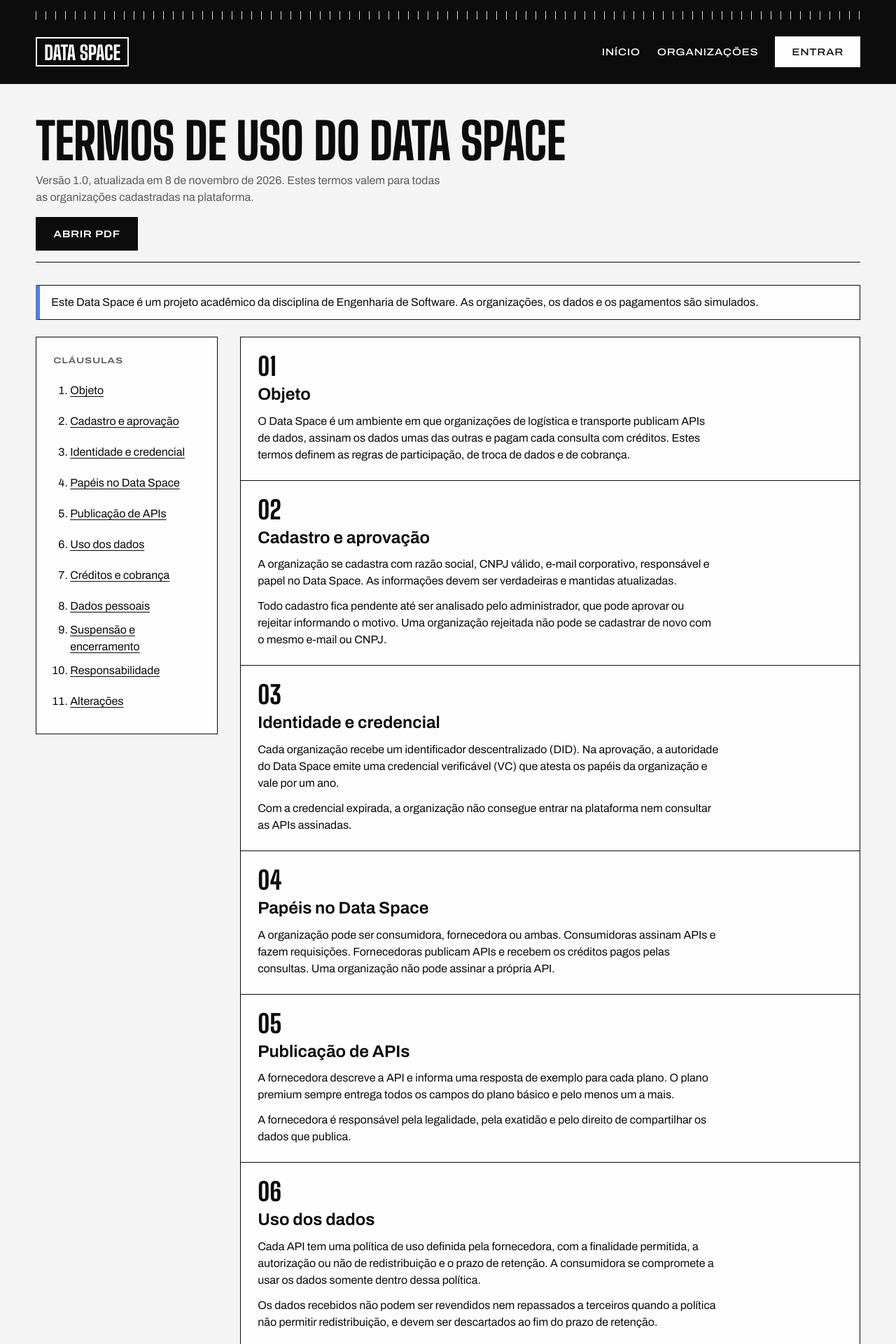
After one commit to Pedro-Henrique-Assis/mvp-dataspaces, a Flask app: page /terms in a window 1280 px wide. The commit adds this page. Shown: the top 1920 px of the page at 70% size. Run offline with Flask 3, Linux system fonts and the light colour scheme.

Commit message:
feat: adicionar pagina e PDF dos termos de uso

```diff
--- a/app/routes.py
+++ b/app/routes.py
@@ -25,6 +25,11 @@ def dashboard():
     )
 
 
+@main_blueprint.get("/terms")
+def terms():
+    return render_template("terms.html")
+
+
 @main_blueprint.get("/health")
 def health_check():
     return jsonify({"status": "ok"})
--- a/app/static/style.css
+++ b/app/static/style.css
@@ -299,6 +299,7 @@ code, pre { font-family: var(--font-code); }
     line-height: .92;
     margin: 0 0 var(--space-3);
     text-transform: uppercase;
+    text-wrap: balance;
 }
 
 .page-head p { color: var(--muted); max-width: 64ch; margin: 0; }
@@ -389,6 +390,16 @@ code, pre { font-family: var(--font-code); }
 }
 
 .button:hover { background: var(--white); color: var(--ink); }
+
+.button:disabled,
+.button:disabled:hover {
+    background: var(--line);
+    border-color: var(--line);
+    color: var(--muted);
+    cursor: not-allowed;
+}
+
+.form-hint { color: var(--muted); font-size: var(--text-sm); margin: var(--space-2) 0 0; }
 
 .button-secondary { background: transparent; color: var(--ink); }
 .button-secondary:hover { background: var(--ink); color: var(--white); }
@@ -746,6 +757,51 @@ pre {
 }
 
 .footer-inner p { margin: 0; }
+.footer-inner a { color: var(--white); }
+
+/* Termos de uso */
+
+.terms { display: grid; gap: var(--space-6); grid-template-columns: 1fr; }
+
+.terms-index {
+    background: var(--white);
+    border: 1px solid var(--ink);
+    padding: var(--space-5);
+}
+
+.terms-index ol { margin: var(--space-2) 0 0; padding-left: var(--space-5); }
+.terms-index a { align-items: center; display: inline-flex; min-height: 44px; }
+
+.clauses {
+    border-left: 1px solid var(--ink);
+    border-top: 1px solid var(--ink);
+    counter-reset: clause;
+    list-style: none;
+    margin: 0;
+    padding: 0;
+}
+
+.clauses li {
+    background: var(--white);
+    border-bottom: 1px solid var(--ink);
+    border-right: 1px solid var(--ink);
+    counter-increment: clause;
+    padding: var(--space-5);
+    scroll-margin-top: var(--space-5);
+}
+
+.clauses h2::before {
+    content: counter(clause, decimal-leading-zero);
+    display: block;
+    font-family: var(--font-display);
+    font-size: var(--text-2xl);
+    font-weight: 800;
+    line-height: 1;
+    margin-bottom: var(--space-2);
+}
+
+.clauses p { max-width: 72ch; }
+.clauses p:last-child { margin-bottom: 0; }
 .footer-inner strong { color: var(--white); font-family: var(--font-display); font-size: var(--text-lg); text-transform: uppercase; }
 
 /* Telas maiores */
@@ -766,6 +822,23 @@ pre {
 
 @media (min-width: 1100px) {
     .steps { grid-template-columns: repeat(4, 1fr); }
+    .terms { grid-template-columns: 260px 1fr; align-items: start; }
+    .terms-index { position: sticky; top: var(--space-5); }
+}
+
+@page { size: A4; margin: 14mm 12mm; }
+
+@media print {
+    * { -webkit-print-color-adjust: exact; print-color-adjust: exact; }
+    body { background: var(--white); display: block; min-height: 0; }
+    .site-header, .no-print { display: none !important; }
+    .alert-info { border-left-color: var(--ink); border-left-width: 1px; }
+    .page { padding: 0; }
+    .page-title { font-size: 3rem; }
+    .terms { display: block; }
+    .clauses { border: 0; }
+    .clauses li { border: 1px solid var(--ink); break-inside: avoid; margin-top: -1px; padding: var(--space-4) var(--space-5); }
+    .site-footer { display: none; }
 }
 
 @media (prefers-reduced-motion: reduce) {
--- a/app/templates/base.html
+++ b/app/templates/base.html
@@ -50,6 +50,7 @@
     <footer class="site-footer">
         <div class="footer-inner">
             <p><strong>Data Space</strong></p>
+            <p><a href="{{ url_for('main.terms') }}">Termos de uso</a></p>
             <p>Projeto acadêmico de Engenharia de Software, Brasil 2026</p>
         </div>
     </footer>
--- /dev/null
+++ b/app/templates/terms.html
@@ -0,0 +1,85 @@
+{% extends "base.html" %}
+{% block title %}Termos de uso — Data Space MVP{% endblock %}
+{% block content %}
+<header class="page-head">
+    <h1 class="page-title">Termos de uso do Data Space</h1>
+    <p>Versão 1.0, atualizada em 8 de novembro de 2026. Estes termos valem para todas as organizações cadastradas na plataforma.</p>
+    <div class="actions form-actions no-print">
+        <a class="button" href="{{ url_for('static', filename='docs/termos-de-uso.pdf') }}" target="_blank" rel="noopener">Abrir PDF</a>
+    </div>
+</header>
+
+<div class="alert alert-info" role="note">Este Data Space é um projeto acadêmico da disciplina de Engenharia de Software. As organizações, os dados e os pagamentos são simulados.</div>
+
+<div class="terms">
+    <nav class="terms-index no-print" aria-label="Cláusulas">
+        <p class="label muted">Cláusulas</p>
+        <ol>
+            <li><a href="#objeto">Objeto</a></li>
+            <li><a href="#cadastro">Cadastro e aprovação</a></li>
+            <li><a href="#credencial">Identidade e credencial</a></li>
+            <li><a href="#papeis">Papéis no Data Space</a></li>
+            <li><a href="#apis">Publicação de APIs</a></li>
+            <li><a href="#uso">Uso dos dados</a></li>
+            <li><a href="#creditos">Créditos e cobrança</a></li>
+            <li><a href="#privacidade">Dados pessoais</a></li>
+            <li><a href="#suspensao">Suspensão e encerramento</a></li>
+            <li><a href="#responsabilidade">Responsabilidade</a></li>
+            <li><a href="#alteracoes">Alterações</a></li>
+        </ol>
+    </nav>
+
+    <ol class="clauses">
+        <li id="objeto">
+            <h2>Objeto</h2>
+            <p>O Data Space é um ambiente em que organizações de logística e transporte publicam APIs de dados, assinam os dados umas das outras e pagam cada consulta com créditos. Estes termos definem as regras de participação, de troca de dados e de cobrança.</p>
+        </li>
+        <li id="cadastro">
+            <h2>Cadastro e aprovação</h2>
+            <p>A organização se cadastra com razão social, CNPJ válido, e-mail corporativo, responsável e papel no Data Space. As informações devem ser verdadeiras e mantidas atualizadas.</p>
+            <p>Todo cadastro fica pendente até ser analisado pelo administrador, que pode aprovar ou rejeitar informando o motivo. Uma organização rejeitada não pode se cadastrar de novo com o mesmo e-mail ou CNPJ.</p>
+        </li>
+        <li id="credencial">
+            <h2>Identidade e credencial</h2>
+            <p>Cada organização recebe um identificador descentralizado (DID). Na aprovação, a autoridade do Data Space emite uma credencial verificável (VC) que atesta os papéis da organização e vale por um ano.</p>
+            <p>Com a credencial expirada, a organização não consegue entrar na plataforma nem consultar as APIs assinadas.</p>
+        </li>
+        <li id="papeis">
+            <h2>Papéis no Data Space</h2>
+            <p>A organização pode ser consumidora, fornecedora ou ambas. Consumidoras assinam APIs e fazem requisições. Fornecedoras publicam APIs e recebem os créditos pagos pelas consultas. Uma organização não pode assinar a própria API.</p>
+        </li>
+        <li id="apis">
+            <h2>Publicação de APIs</h2>
+            <p>A fornecedora descreve a API e informa uma resposta de exemplo para cada plano. O plano premium sempre entrega todos os campos do plano básico e pelo menos um a mais.</p>
+            <p>A fornecedora é responsável pela legalidade, pela exatidão e pelo direito de compartilhar os dados que publica.</p>
+        </li>
+        <li id="uso">
+            <h2>Uso dos dados</h2>
+            <p>Cada API tem uma política de uso definida pela fornecedora, com a finalidade permitida, a autorização ou não de redistribuição e o prazo de retenção. A consumidora se compromete a usar os dados somente dentro dessa política.</p>
+            <p>Os dados recebidos não podem ser revendidos nem repassados a terceiros quando a política não permitir redistribuição, e devem ser descartados ao fim do prazo de retenção.</p>
+        </li>
+        <li id="creditos">
+            <h2>Créditos e cobrança</h2>
+            <p>As operações são pagas em créditos. Ao contratar um plano, a taxa de assinatura é descontada uma única vez, e cada requisição desconta o preço do plano. Os valores vão integralmente para a fornecedora da API.</p>
+            <p>Sem créditos suficientes, a contratação e as requisições são recusadas. Requisições recusadas não são cobradas.</p>
+            <p>A recarga é feita por PIX simulado: nenhum valor real é cobrado, e cada cobrança vale 15 minutos e só pode ser confirmada uma vez.</p>
+        </li>
+        <li id="privacidade">
+            <h2>Dados pessoais</h2>
+            <p>A plataforma guarda apenas os dados necessários para identificar a organização e o responsável. Senhas são armazenadas de forma cifrada. O tratamento de dados pessoais segue os princípios da Lei Geral de Proteção de Dados (Lei nº 13.709/2018).</p>
+        </li>
+        <li id="suspensao">
+            <h2>Suspensão e encerramento</h2>
+            <p>O administrador pode suspender uma organização que descumpra estes termos ou a política de uso de alguma API, com perda do acesso às assinaturas enquanto durar a suspensão.</p>
+        </li>
+        <li id="responsabilidade">
+            <h2>Responsabilidade</h2>
+            <p>A plataforma intermedia o acesso aos dados e não garante o conteúdo publicado pelas fornecedoras. Por se tratar de um projeto acadêmico, o serviço é oferecido sem garantia de disponibilidade.</p>
+        </li>
+        <li id="alteracoes">
+            <h2>Alterações</h2>
+            <p>Estes termos podem ser atualizados. A versão em vigor fica sempre disponível nesta página, com a data da última atualização.</p>
+        </li>
+    </ol>
+</div>
+{% endblock %}
```
Also changed, not shown: tests/test_terms.py (added, +31 -0 lines), README.md, 1 other file.
